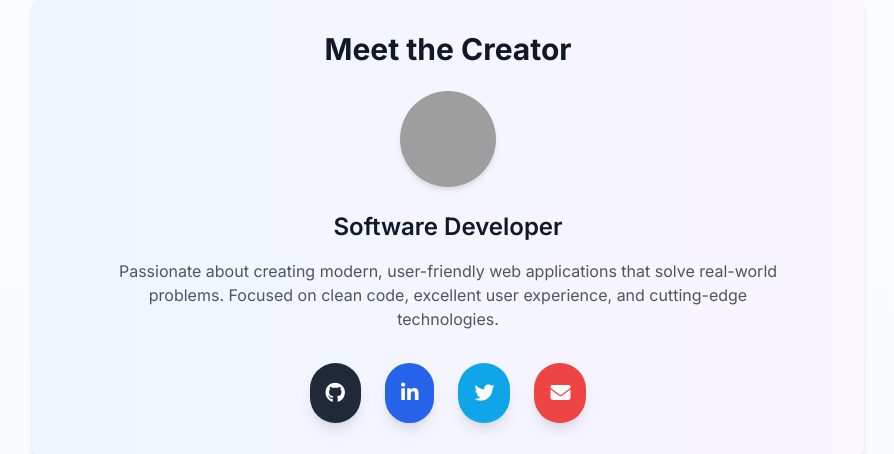
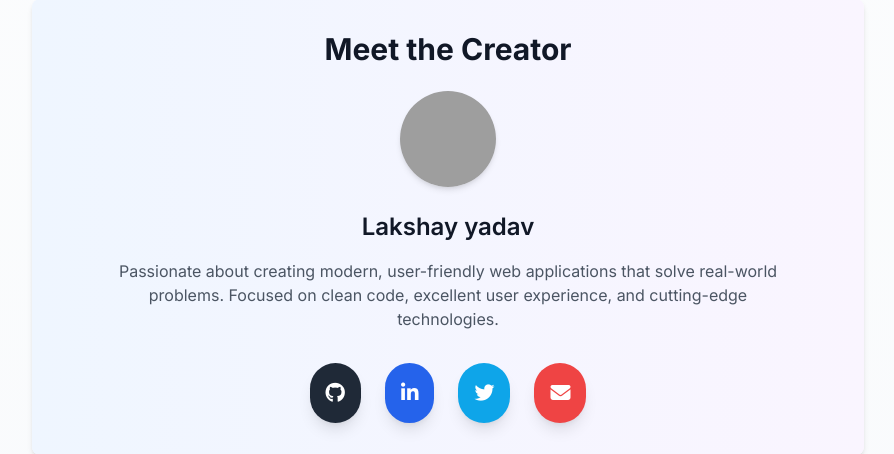
Before and after one commit to Lkshayyadav/GitHubWatcher, a FastAPI app: page /about in a window 1280 px wide. Shown: the part 1658-2112 px from the top of the page, without its empty margins (192-1086 px from the left). Run offline with FastAPI, Linux system fonts and the light colour scheme; some libraries are stand-ins or nearby versions; grey boxes are pictures that could not be loaded.

Commit message:
Update about.html

```diff
--- a/templates/about.html
+++ b/templates/about.html
@@ -96,10 +96,10 @@
                 <div class="text-center">
                      <div class="w-24 h-24 mx-auto mb-6">
                         <img src="https://i.pinimg.com/736x/....jpg"
-                             alt="Creator"
+
                              class="w-24 h-24 rounded-full object-cover shadow-md mx-auto"/>
                       </div>
-                    <h3 class="text-2xl font-semibold text-gray-900 mb-4">Software Developer</h3>
+                    <h3 class="text-2xl font-semibold text-gray-900 mb-4">Lakshay yadav</h3>
                     <p class="text-gray-600 mb-8 max-w-2xl mx-auto">
                         Passionate about creating modern, user-friendly web applications that solve real-world problems.
                         Focused on clean code, excellent user experience, and cutting-edge technologies.
```
